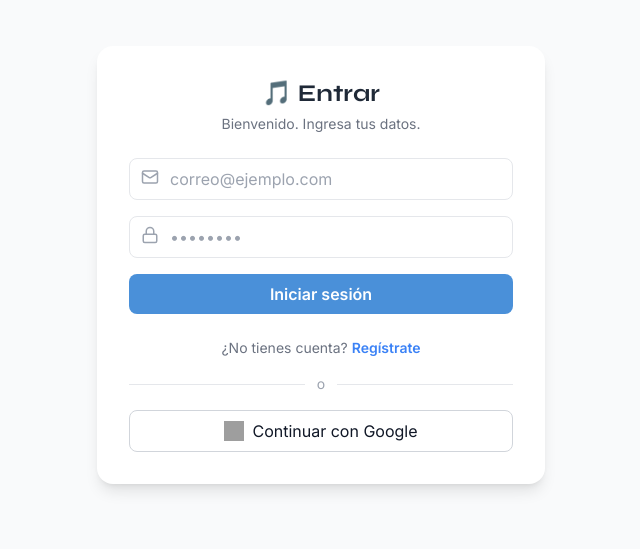
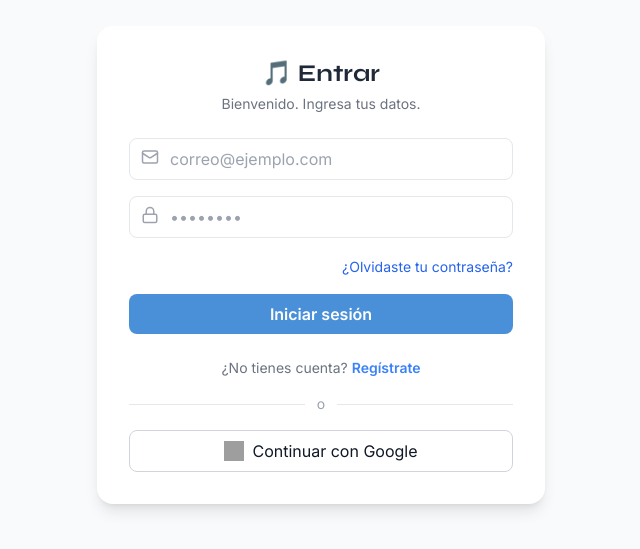
Before and after one commit to Alvaro598/TeoLearn, a React (Vite) app in the folder frontend/: page /login in a window 1280 px wide. Shown: the part 135-684 px from the top of the page, without its empty margins (319-959 px from the left). Built offline with nearby package versions, Linux system fonts and the light colour scheme; no server answers; grey boxes are pictures that could not be loaded.

Commit message:
feat: permitir recuperar la contraseña desde el inicio de sesión

```diff
--- a/frontend/src/application/services/authErrors.js
+++ b/frontend/src/application/services/authErrors.js
@@ -3,6 +3,8 @@ const AUTH_MESSAGES = {
   "auth/invalid-email": "El correo no tiene un formato válido.",
   "auth/weak-password": "La contraseña debe tener mínimo 10 caracteres, con letras y números.",
   "auth/user-not-found": "No encontramos una cuenta con ese correo.",
+  "auth/missing-email": "Ingresa tu correo para continuar.",
+  "auth/too-many-requests": "Se realizaron demasiadas solicitudes. Espera un momento antes de intentarlo de nuevo.",
   "auth/wrong-password": "La contraseña no coincide.",
   "auth/popup-closed-by-user": "Cerraste la ventana de Google antes de terminar.",
   "auth/cancelled-popup-request": "La solicitud con Google fue cancelada.",
--- a/frontend/src/presentation/pages/Login.jsx
+++ b/frontend/src/presentation/pages/Login.jsx
@@ -5,6 +5,7 @@ import {
   browserSessionPersistence,
   setPersistence,
   signInWithEmailAndPassword,
+  sendPasswordResetEmail,
   GoogleAuthProvider,
   signInWithPopup,
 } from "firebase/auth";
@@ -13,6 +14,8 @@ import { auth } from "../../infrastructure/config/firebase";
 import { getFirebaseAuthMessage } from "../../application/services/authErrors";
 
 const SUCCESS_MESSAGE_DURATION = 1200;
+const PASSWORD_RECOVERY_MESSAGE =
+  "Si la cuenta usa correo y contraseña, recibirás un enlace para cambiarla. Si ingresas con Google, continúa con el botón de Google.";
 
 export default function Login() {
   const navigate = useNavigate();
@@ -24,6 +27,9 @@ export default function Login() {
 
   const [error, setError] = useState("");
   const [success, setSuccess] = useState("");
+  const [recoveryMessage, setRecoveryMessage] = useState("");
+  const [recoveryLoading, setRecoveryLoading] = useState(false);
+  const [email, setEmail] = useState("");
   const [loading, setLoading] = useState(false);
   const [failedAttempts, setFailedAttempts] = useState(0);
   const [cooldownUntil, setCooldownUntil] = useState(0);
@@ -88,12 +94,13 @@ export default function Login() {
 
     setError("");
     setSuccess("");
+    setRecoveryMessage("");
 
     const formData = new FormData(event.currentTarget);
-    const email = String(formData.get("email") || "").trim();
+    const submittedEmail = String(formData.get("email") || "").trim();
     const password = String(formData.get("password") || "");
 
-    if (!email || !password) {
+    if (!submittedEmail || !password) {
       setError("Ingresa tu correo y contraseña para continuar.");
       return;
     }
@@ -113,7 +120,7 @@ export default function Login() {
 
       const credential = await signInWithEmailAndPassword(
         auth,
-        email,
+        submittedEmail,
         password
       );
 
@@ -155,12 +162,58 @@ export default function Login() {
     }
   };
 
+  const handlePasswordRecovery = async () => {
+    if (submittingRef.current) return;
+
+    setError("");
+    setSuccess("");
+    setRecoveryMessage("");
+
+    const normalizedEmail = email.trim();
+
+    if (!normalizedEmail) {
+      setError("Ingresa tu correo para enviarte las instrucciones de recuperación.");
+      return;
+    }
+
+    submittingRef.current = true;
+    setRecoveryLoading(true);
+
+    try {
+      await sendPasswordResetEmail(auth, normalizedEmail);
+      if (!mountedRef.current) return;
+
+      setRecoveryMessage(PASSWORD_RECOVERY_MESSAGE);
+    } catch (err) {
+      if (!mountedRef.current) return;
+
+      if (err?.code === "auth/user-not-found") {
+        setRecoveryMessage(PASSWORD_RECOVERY_MESSAGE);
+        return;
+      }
+
+      setError(
+        getFirebaseAuthMessage(
+          err,
+          "No pudimos enviar las instrucciones. Revisa el correo e inténtalo de nuevo."
+        )
+      );
+    } finally {
+      submittingRef.current = false;
+
+      if (mountedRef.current) {
+        setRecoveryLoading(false);
+      }
+    }
+  };
+
   const loginWithGoogle = async () => {
     if (submittingRef.current) return;
 
     submittingRef.current = true;
     setError("");
     setSuccess("");
+    setRecoveryMessage("");
     setLoading(true);
 
     try {
@@ -248,9 +301,11 @@ export default function Login() {
               autoCapitalize="none"
               spellCheck={false}
               placeholder="correo@ejemplo.com"
+              value={email}
+              onChange={(event) => setEmail(event.target.value)}
               className="w-full pl-10 p-2 border rounded-lg focus:outline-none focus:ring-2 focus:ring-blue-500"
               required
-              disabled={loading || Boolean(success)}
+              disabled={loading || recoveryLoading || Boolean(success)}
             />
           </div>
 
@@ -267,13 +322,34 @@ export default function Login() {
               placeholder="••••••••"
               className="w-full pl-10 p-2 border rounded-lg focus:outline-none focus:ring-2 focus:ring-blue-500"
               required
-              disabled={loading || Boolean(success)}
+              disabled={loading || recoveryLoading || Boolean(success)}
             />
           </div>
 
+          <div className="-mt-2 text-right">
+            <button
+              type="button"
+              onClick={handlePasswordRecovery}
+              disabled={loading || recoveryLoading || Boolean(success)}
+              className="text-sm text-blue-600 hover:underline disabled:cursor-not-allowed disabled:opacity-60"
+            >
+              {recoveryLoading ? "Enviando instrucciones..." : "¿Olvidaste tu contraseña?"}
+            </button>
+          </div>
+
+          {recoveryMessage && (
+            <div
+              role="status"
+              aria-live="polite"
+              className="bg-blue-50 border border-blue-200 text-blue-800 text-sm px-4 py-3 rounded-lg"
+            >
+              {recoveryMessage}
+            </div>
+          )}
+
           <button
             type="submit"
-            disabled={loading || Boolean(success)}
+            disabled={loading || recoveryLoading || Boolean(success)}
             className="w-full bg-brand-blue hover:bg-brand-blue-hover text-white py-2 rounded-lg font-semibold transition disabled:opacity-60"
           >
             {loading ? "Ingresando..." : "Iniciar sesión"}
@@ -299,7 +375,7 @@ export default function Login() {
         <button
           type="button"
           onClick={loginWithGoogle}
-          disabled={loading || Boolean(success)}
+          disabled={loading || recoveryLoading || Boolean(success)}
           className="w-full border border-gray-300 py-2 rounded-lg flex items-center justify-center gap-2 hover:bg-gray-50 transition disabled:opacity-60"
         >
           <img
```
